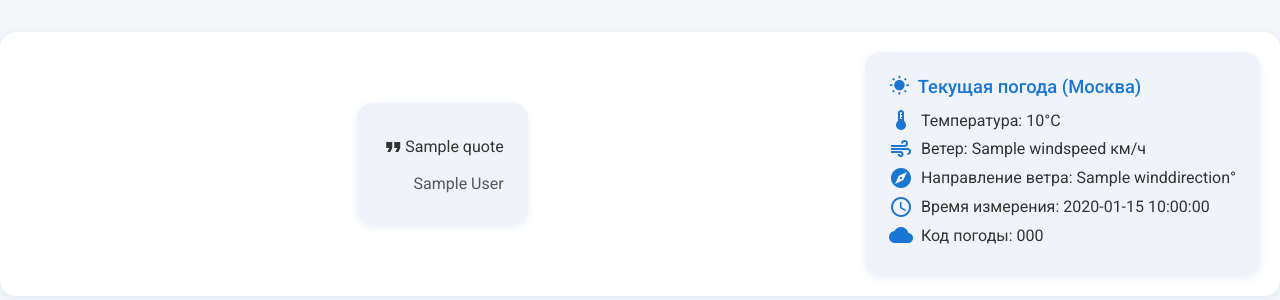
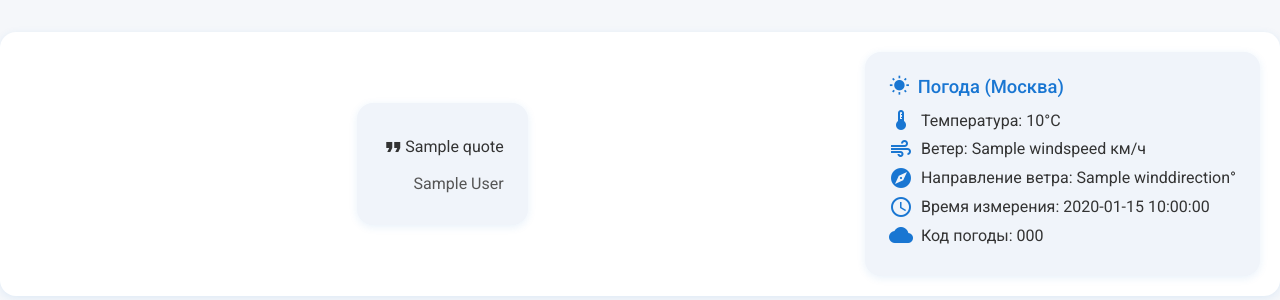
Before and after one commit to lergvot/FastAPI-Service, a FastAPI app: template templates/index.html in a window 1280 px wide. Shown: the top 300 px of the page. Run offline with FastAPI, Linux system fonts and the light colour scheme; the template is opened without the code that fills it: most values are stand-ins (such as "Sample title", 1, 10 or a date in 2020).

Commit message:
fix: update weather title for clarity

```diff
--- a/templates/index.html
+++ b/templates/index.html
@@ -32,7 +32,7 @@
         <div class="weather">
             <div class="weather-title">
                 <span class="material-icons">wb_sunny</span>
-                Текущая погода (Москва)
+                Погода (Москва)
             </div>
             <div class="weather-item">
                 <span class="material-icons" style="color:#1976d2;">thermostat</span>
```
